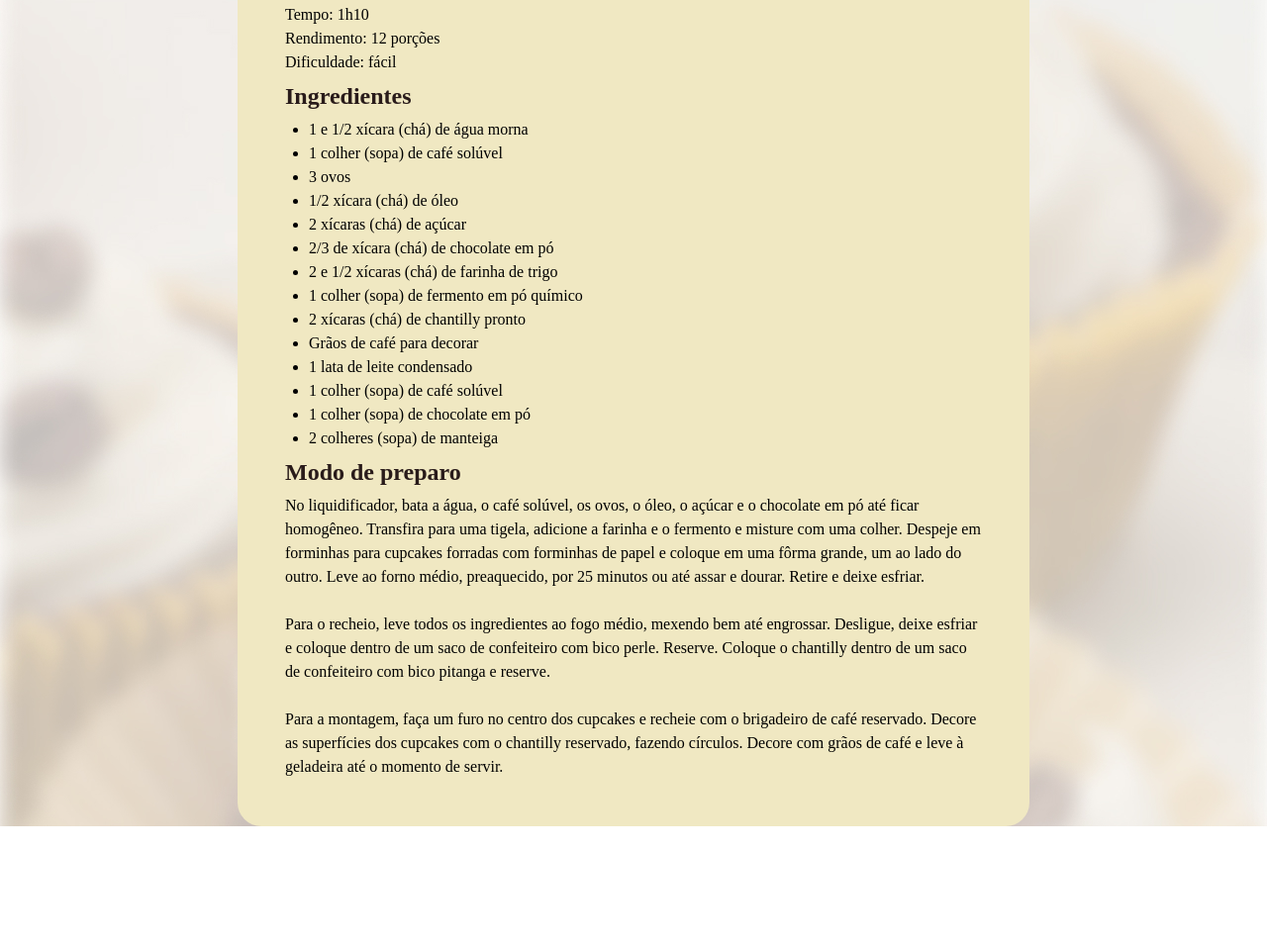
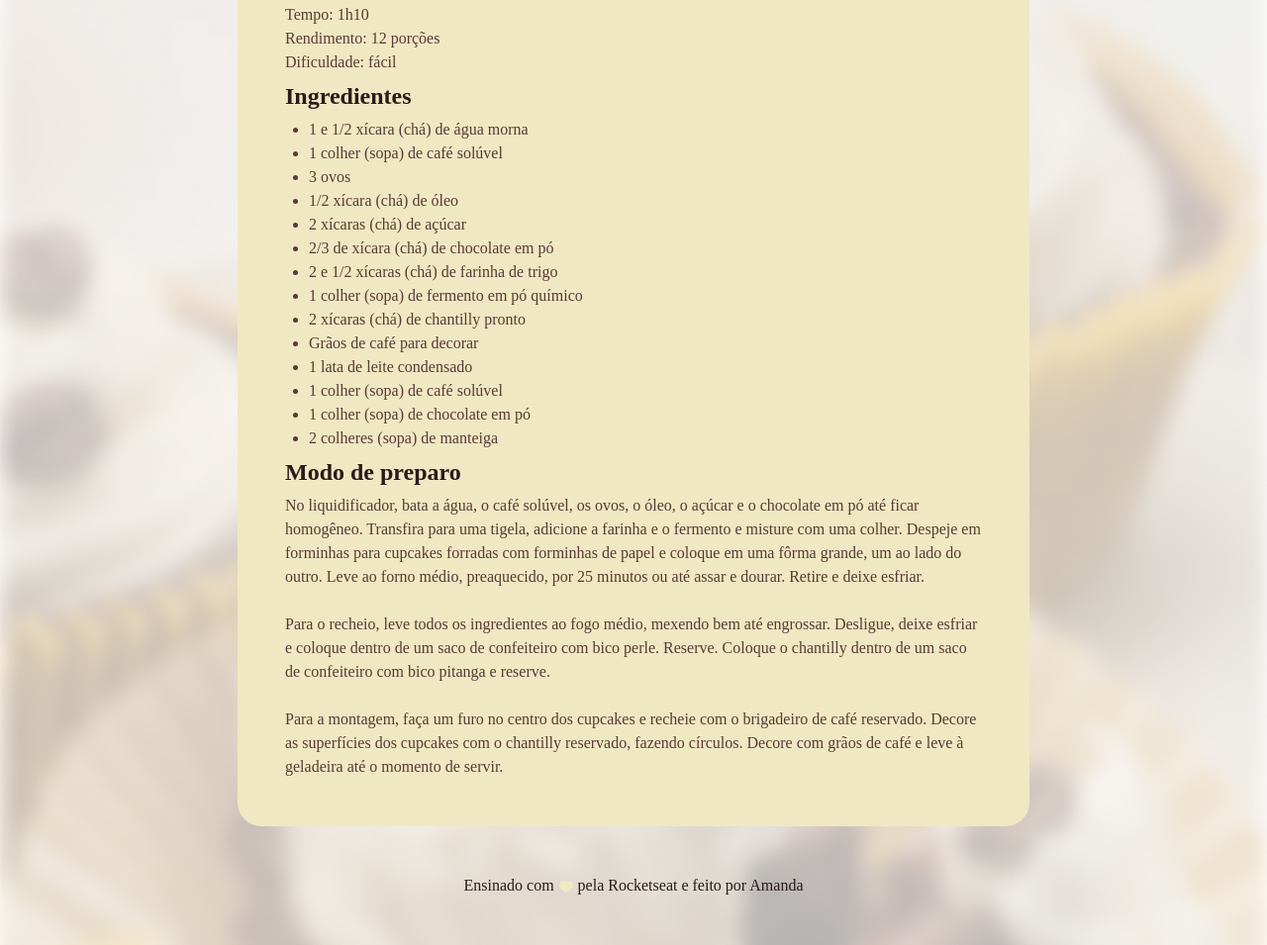
Before and after one commit to amandasgm/Pagina-de-Receitas, a plain HTML site: page index.html in a window 1280 px wide. Shown: the part 197-1152 px from the top of the page at 99% size. Before the commit the page ends 1032 px from the top, so only its background shows below. Drawn offline with Linux system fonts and the light colour scheme; a web font is replaced by a local one.

Commit message:
adicionando footer

```diff
--- a/index.html
+++ b/index.html
@@ -55,5 +55,8 @@
       </section>
     </main>
   </div>
+  <footer>
+    Ensinado com <img src="assets/icon-heart.svg" alt=""> pela Rocketseat e feito por Amanda
+  </footer>
 </body>
 </html>
--- a/styles.css
+++ b/styles.css
@@ -1,6 +1,7 @@
 :root{
   font-family: "Alice", serif;
   line-height: 150%;
+  color: #573a37;
 }
 *{
   margin: 0;
@@ -10,6 +11,7 @@
 
 body{
   background-image:url(assets/bg-image.jpg);
+  background-color: #573a37;
   background-size: cover;
 }
 
@@ -53,3 +55,13 @@ h1, h2{
   margin-bottom: 4px;
   line-height: 150%;
 }
+
+footer{
+  color: #291B1A;
+  text-align: center;
+  padding: 48px;
+}
+
+footer img{
+  vertical-align: middle;
+}
```
Also changed, not shown: assets/icon-heart.svg (added).
